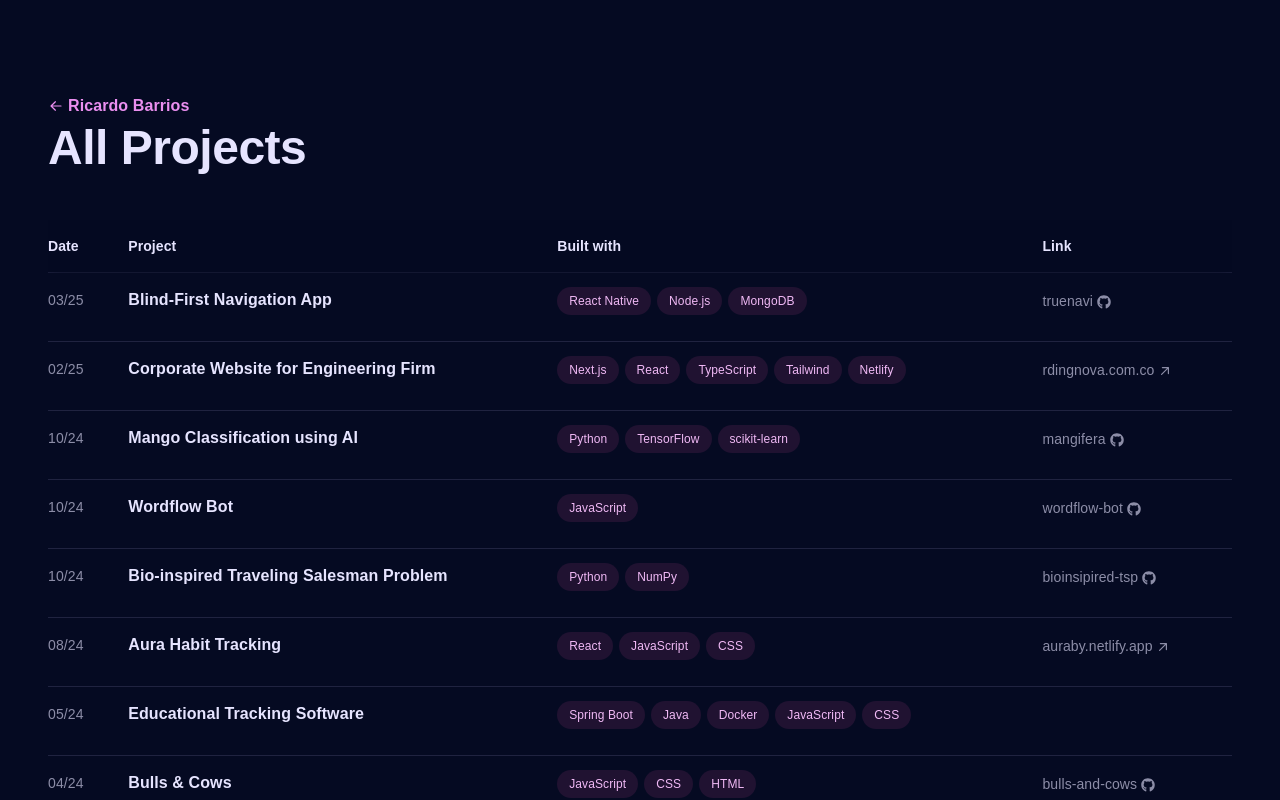
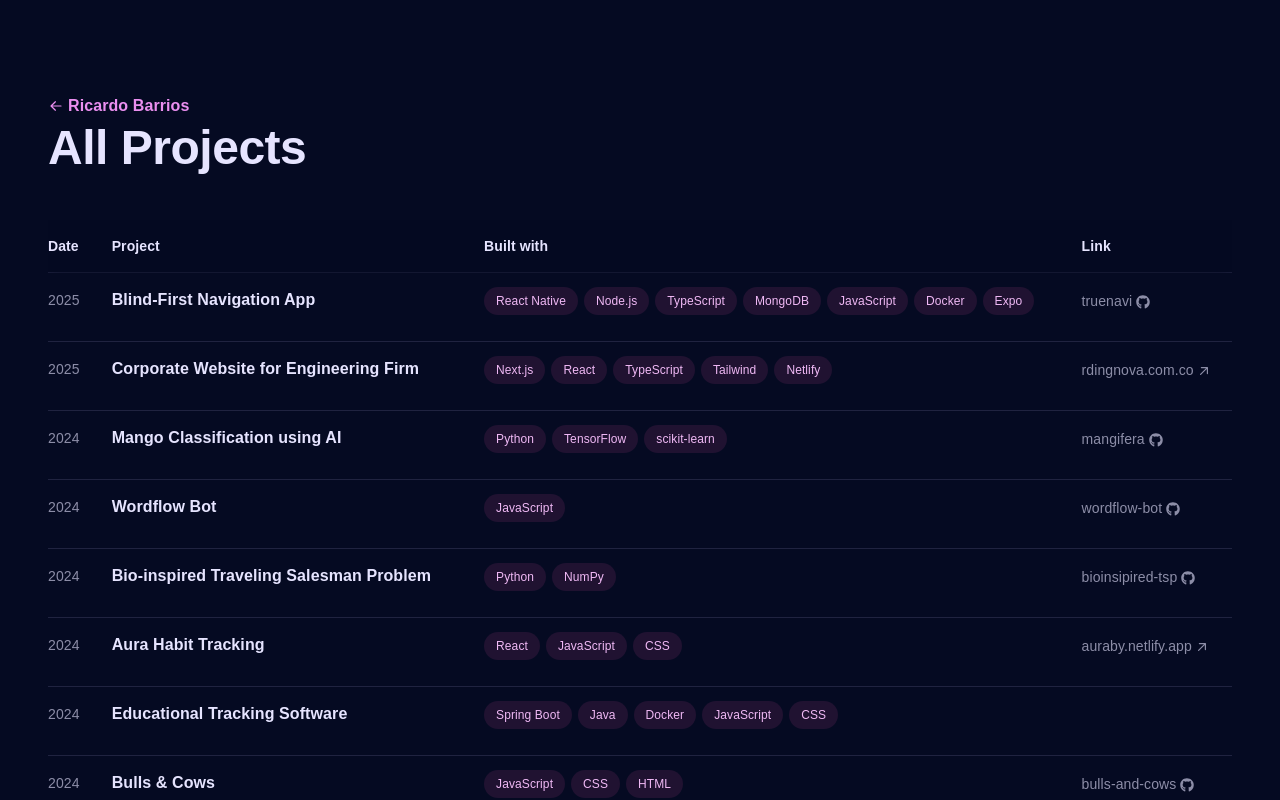
Before and after one commit to dejesusbg/resume, a Next.js app: page /archive in a window 1280 px wide. Shown: the top 800 px of the page. Built offline with nearby package versions, Linux system fonts and the light colour scheme; a web font is replaced by a local one.

Commit message:
feat: update project tags

```diff
--- a/src/components/sections/ProjectsTable.tsx
+++ b/src/components/sections/ProjectsTable.tsx
@@ -20,7 +20,7 @@
           <th className="py-4 pr-8 text-sm font-semibold text-frost">
             Project
           </th>
-          <th className="hidden py-4 pr-8 text-sm font-semibold text-frost lg:table-cell">
+          <th className="hidden py-4 px-8 text-sm font-semibold text-frost lg:table-cell">
             Built with
           </th>
           <th className="hidden py-4 pr-8 text-sm font-semibold text-frost sm:table-cell">
--- a/src/components/ui/ProjectsRow.tsx
+++ b/src/components/ui/ProjectsRow.tsx
@@ -19,10 +19,12 @@
     ? link.replace(/^https?:\/\//, "").replace(/\/$/, "")
     : link;
 
+  const yearDisplay = "20" + date.split("/")[1];
+
   return (
     <tr className="border-b border-cloud/20 last:border-none">
       <td className="py-4 pr-4 align-top text-sm">
-        <div className="translate-y-px text-frost/60">{date}</div>
+        <div className="translate-y-px text-frost/60">{yearDisplay}</div>
       </td>
       <td className="py-4 pr-4 align-top font-semibold leading-snug text-frost">
         <div>
@@ -61,7 +63,7 @@
           <div className="hidden sm:block">{title}</div>
         </div>
       </td>
-      <td className="hidden py-4 pr-4 align-top lg:table-cell">
+      <td className="hidden py-4 px-8 align-top lg:table-cell">
         <ul className="flex -translate-y-1.5 flex-wrap">
           {tags.map((tag, index) => (
             <ProjectsTableTag key={index} name={tag} />
--- a/src/data/Projects.tsx
+++ b/src/data/Projects.tsx
@@ -20,7 +20,15 @@
       "Accessible mobile app with real-time voice feedback, designed  to assist visually impaired users in navigating urban environments.",
     link: "https://github.com/dejesusbg/truenavi",
     imageSrc: "navigation.png",
-    tags: ["React Native", "Node.js", "MongoDB"],
+    tags: [
+      "React Native",
+      "Node.js",
+      "TypeScript",
+      "MongoDB",
+      "JavaScript",
+      "Docker",
+      "Expo",
+    ],
     featured: true,
     date: "03/25",
   },
```
Also changed, not shown: 1 other file (tests, documents, lock files or other folders).
